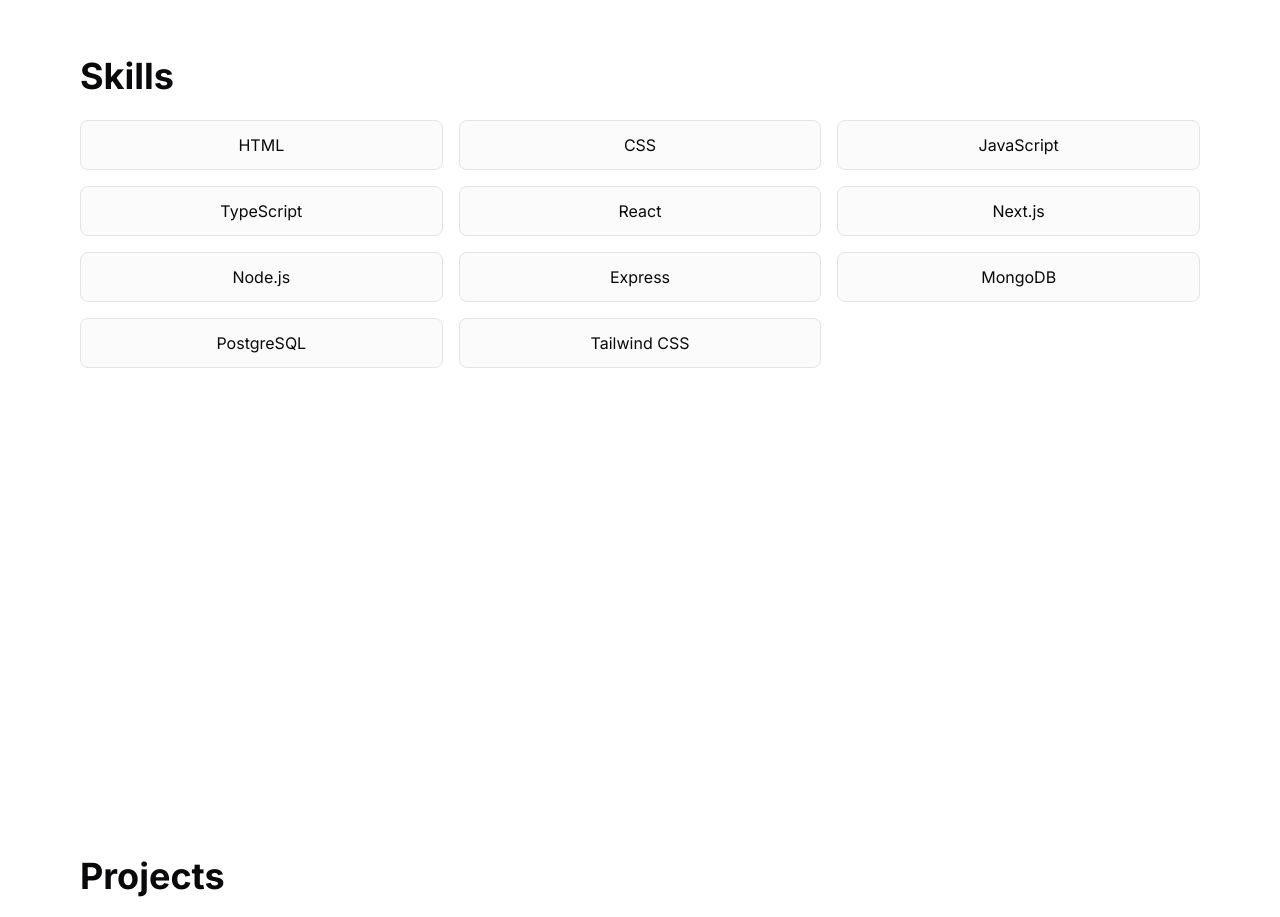
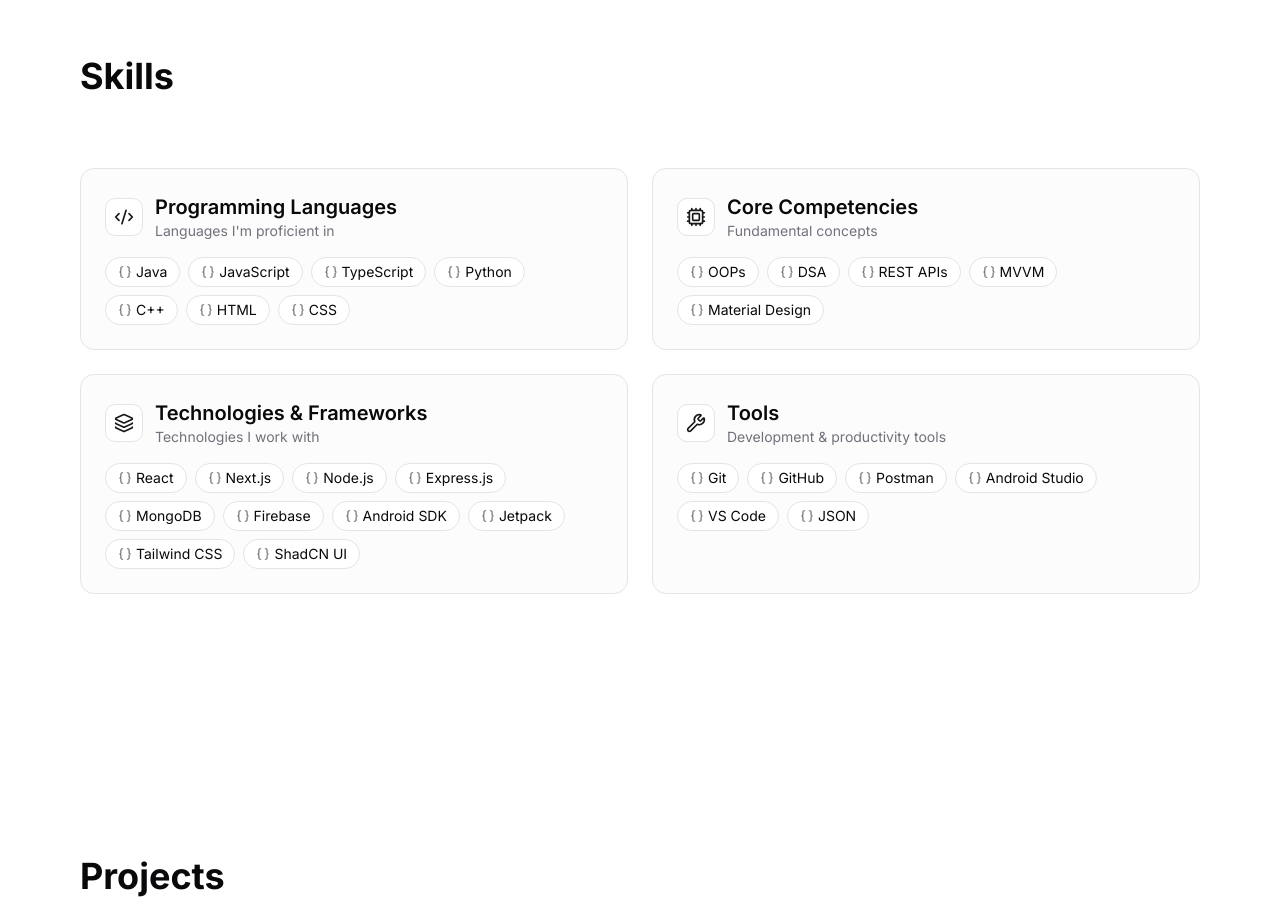
Before and after one commit to abhifarande1008/Portfolio, a Next.js app in the folder portfolio/: page / in a window 1280 px wide. Shown: the part 1720-2637 px from the top of the page. Built offline with nearby package versions, Linux system fonts and the light colour scheme.

Commit message:
implemented skills section

```diff
--- a/portfolio/src/components/sections/SkillsSection.tsx
+++ b/portfolio/src/components/sections/SkillsSection.tsx
@@ -1,19 +1,103 @@
-export default function SkillsSection() {
-  const skills = [
-    "HTML", "CSS", "JavaScript", "TypeScript", "React", "Next.js",
-    "Node.js", "Express", "MongoDB", "PostgreSQL", "Tailwind CSS"
+import {
+  Code2,
+  Braces,
+  Wrench,
+  Cpu,
+  Layers,
+} from "lucide-react";
+import { JSX } from "react";
+
+type SkillCategory = {
+  title: string;
+  subtitle: string;
+  icon: JSX.Element;
+  skills: string[];
+};
+
+const skillsData: SkillCategory[] = [
+  {
+    title: "Programming Languages",
+    subtitle: "Languages I'm proficient in",
+    icon: <Code2 className="h-5 w-5 text-primary" />,
+    skills: [
+      "Java",
+      "JavaScript",
+      "TypeScript",
+      "Python",
+      "C++",
+      "HTML",
+      "CSS",
+    ],
+  },
+  {
+    title: "Core Competencies",
+    subtitle: "Fundamental concepts",
+    icon: <Cpu className="h-5 w-5 text-primary" />,
+    skills: ["OOPs", "DSA", "REST APIs", "MVVM", "Material Design"],
+  },
+  {
+    title: "Technologies & Frameworks",
+    subtitle: "Technologies I work with",
+    icon: <Layers className="h-5 w-5 text-primary" />,
+    skills: [
+      "React",
+      "Next.js",
+      "Node.js",
+      "Express.js",
+      "MongoDB",
+      "Firebase",
+      "Android SDK",
+      "Jetpack",
+      "Tailwind CSS",
+      "ShadCN UI",
+    ],
+  },
+  {
+    title: "Tools",
+    subtitle: "Development & productivity tools",
+    icon: <Wrench className="h-5 w-5 text-primary" />,
+    skills: ["Git", "GitHub", "Postman", "Android Studio", "VS Code", "JSON"],
+  },
 ];
 
+export default function SkillsSection(): JSX.Element {
   return (
-    <div className="grid grid-cols-2 md:grid-cols-3 gap-4">
-      {skills.map((skill) => (
+    <section className="w-full py-12">
+
+      <div className="grid gap-6 md:grid-cols-2">
+        {skillsData.map((category) => (
           <div
+            key={category.title}
+            className="rounded-xl border bg-muted/30 p-6 transition hover:shadow-md"
+          >
+            {/* Header */}
+            <div className="mb-4 flex items-center gap-3">
+              <div className="rounded-lg border bg-background p-2">
+                {category.icon}
+              </div>
+              <div>
+                <h3 className="text-xl font-semibold">{category.title}</h3>
+                <p className="text-sm text-muted-foreground">
+                  {category.subtitle}
+                </p>
+              </div>
+            </div>
+
+            {/* Skills */}
+            <div className="flex flex-wrap gap-2">
+              {category.skills.map((skill) => (
+                <span
                   key={skill}
-          className="p-3 border rounded-md text-center bg-muted/40"
+                  className="flex items-center gap-1 rounded-full border bg-background px-3 py-1 text-sm transition hover:bg-primary hover:text-primary-foreground"
                 >
+                  <Braces className="h-3.5 w-3.5 opacity-60" />
                   {skill}
+                </span>
+              ))}
+            </div>
           </div>
         ))}
       </div>
+    </section>
   );
 }
```
Lines whose indentation alone changed are shown as unchanged.
